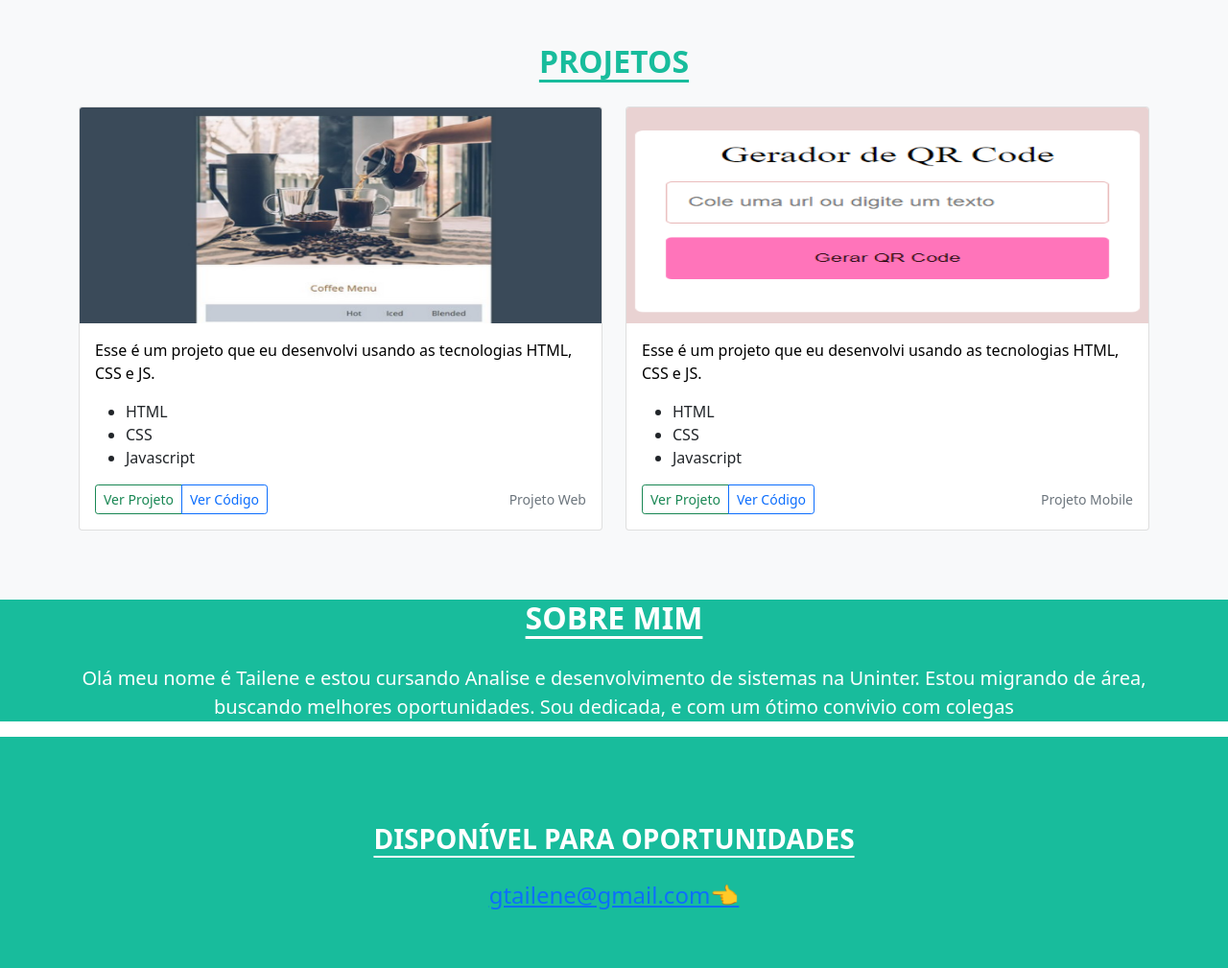
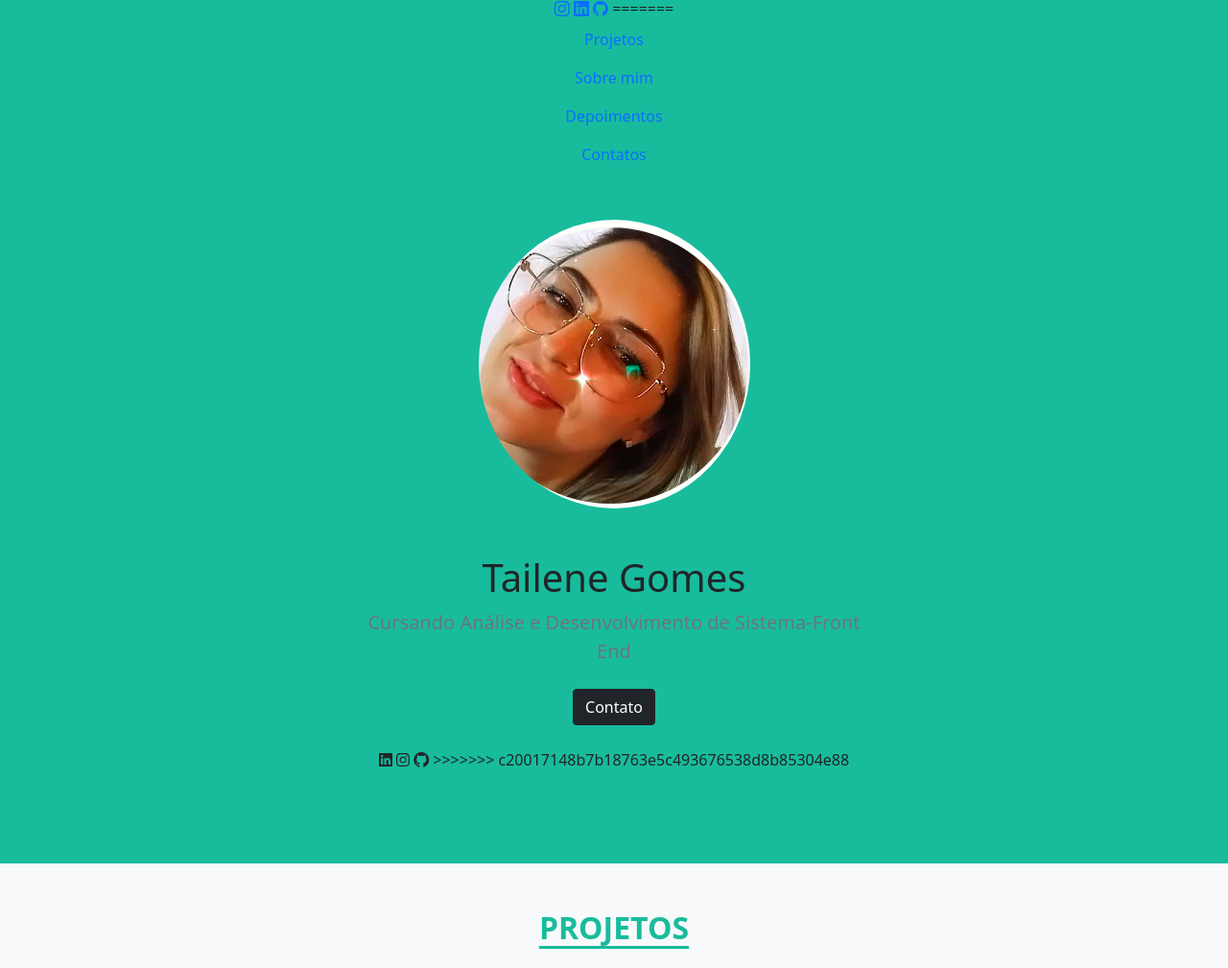
Before and after one commit to TaileneGomes/Meu-Portif-lio, a plain HTML site: page index.html in a window 1280 px wide. Shown: the part 556-1565 px from the top of the page at 96% size. Drawn offline with nearby package versions, Linux system fonts and the light colour scheme.

Commit message:
Implementação do CSS e Imagens

```diff
--- a/index.html
+++ b/index.html
@@ -8,7 +8,11 @@
 <script src="https://cdn.jsdelivr.net/npm/bootstrap@5.0.2/dist/js/bootstrap.bundle.min.js" integrity="sha384-MrcW6ZMFYlzcLA8Nl+NtUVF0sA7MsXsP1UyJoMp4YLEuNSfAP+JcXn/tWtIaxVXM" crossorigin="anonymous"></script>
 <script src="https://cdn.jsdelivr.net/npm/@popperjs/core@2.9.2/dist/umd/popper.min.js" integrity="sha384-IQsoLXl5PILFhosVNubq5LC7Qb9DXgDA9i+tQ8Zj3iwWAwPtgFTxbJ8NT4GN1R8p" crossorigin="anonymous"></script>
 <script src="https://cdn.jsdelivr.net/npm/bootstrap@5.0.2/dist/js/bootstrap.min.js" integrity="sha384-cVKIPhGWiC2Al4u+LWgxfKTRIcfu0JTxR+EQDz/bgldoEyl4H0zUF0QKbrJ0EcQF" crossorigin="anonymous"></script>
+<<<<<<< HEAD
 <link rel="stylesheet" href="https://cdn.jsdelivr.net/npm/bootstrap-icons@1.11.2/font/bootstrap-icons.min.css">
+=======
+<script src="https://cdnjs.cloudflare.com/ajax/libs/font-awesome/6.5.1/js/all.min.js"crossorigin="anonymous"></script>
+>>>>>>> c20017148b7b18763e5c493676538d8b85304e88
 <link rel="stylesheet" href="style.css">
 </head>
 <body>
@@ -21,6 +25,7 @@
           <div class="collapse navbar-collapse" id="navbarSupportedContent">
             <ul class="navbar-nav me-auto mb-2 mb-lg-0">
 
+<<<<<<< HEAD
             </ul>
             <ul class="navbar-nav">
                 <li>
@@ -47,6 +52,38 @@
             <a href="https://www.instagram.com/" class="bi bi-instagram"></a>
             <a href="https://www.linkedin.com/feed/?trk=homepage-basic_sign-in-submit" class="bi bi-linkedin"></a>
             <a href="https://github.com/" class="bi bi-github"></a>
+=======
+              </ul>
+              <ul class="navbar-nav">
+             <li class="nav-item">
+               <a class="nav-link active" aria-current="page" href="#">Projetos</a>
+             </li>
+             <li class="nav-item">
+                <a class="nav-link active" aria-current="page" href="#">Sobre mim</a>
+              </li>
+              <li class="nav-item">
+                <a class="nav-link active" aria-current="page" href="#">Depoimentos</a>
+              </li>
+              <li class="nav-item">
+                <a class="nav-link active" aria-current="page" href="#">Contatos</a>
+              </li>
+
+          </div>
+        </div>
+      </nav>
+      <section class="py-5 text-center container">
+        <img class="foto-perfil" src="Img/fototay1.png" alt="">
+        <div class="row py-lg-5">
+          <div class="col-lg-6 col-md-8 mx-auto">
+            <h1 class="fw-light">Tailene Gomes</h1>
+            <p class="lead text-muted">Cursando Análise e Desenvolvimento de Sistema-Front End</p>
+            <p>
+              <a href="#" class="btn btn-dark my-2">Contato</a>
+             </p>
+             <i class="fab fa-linkedin"></i>
+             <i class="fab fa-instagram"></i>
+             <i class="bi bi-github"></i>
+>>>>>>> c20017148b7b18763e5c493676538d8b85304e88
           </div>
         </div>
       </section>
```
